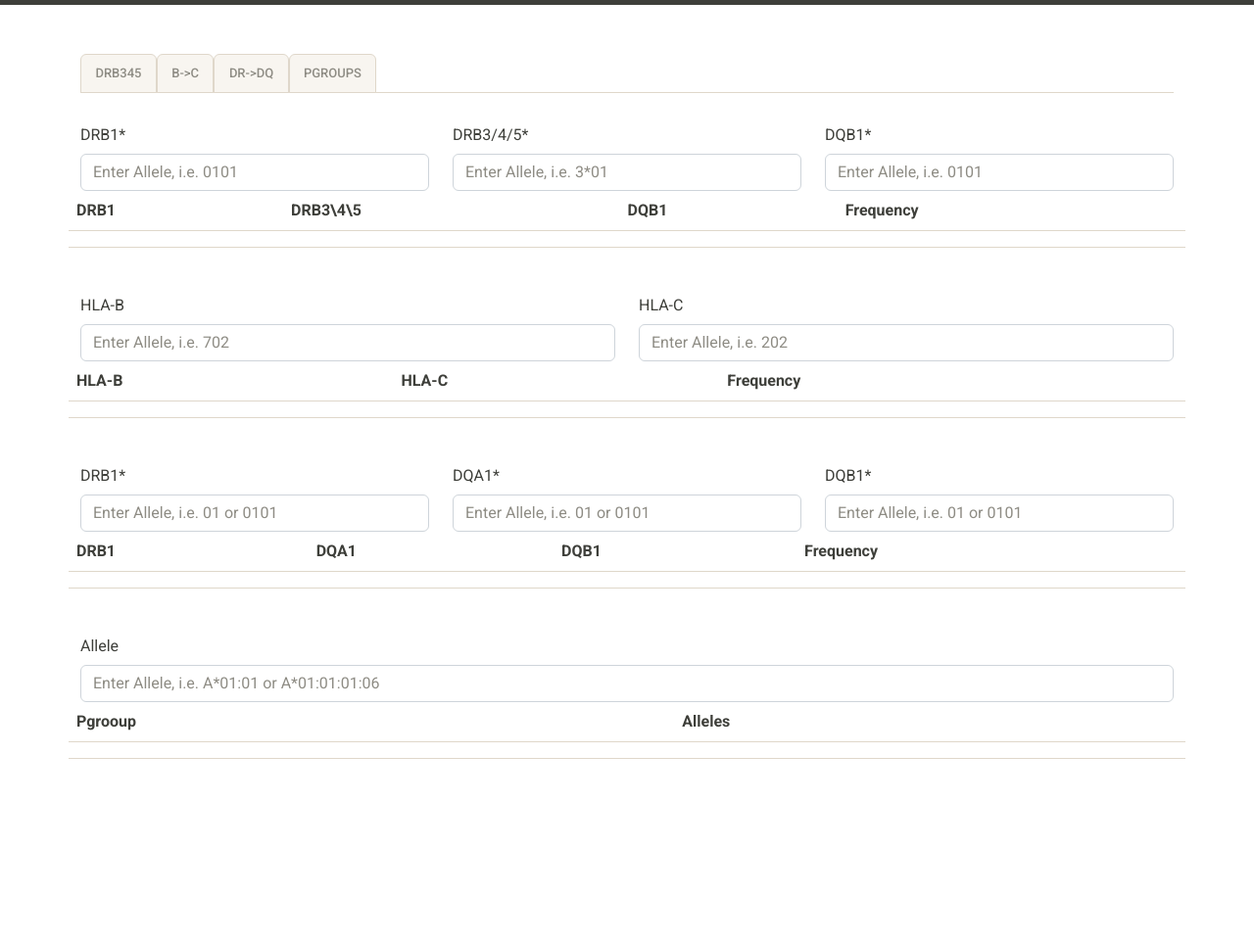
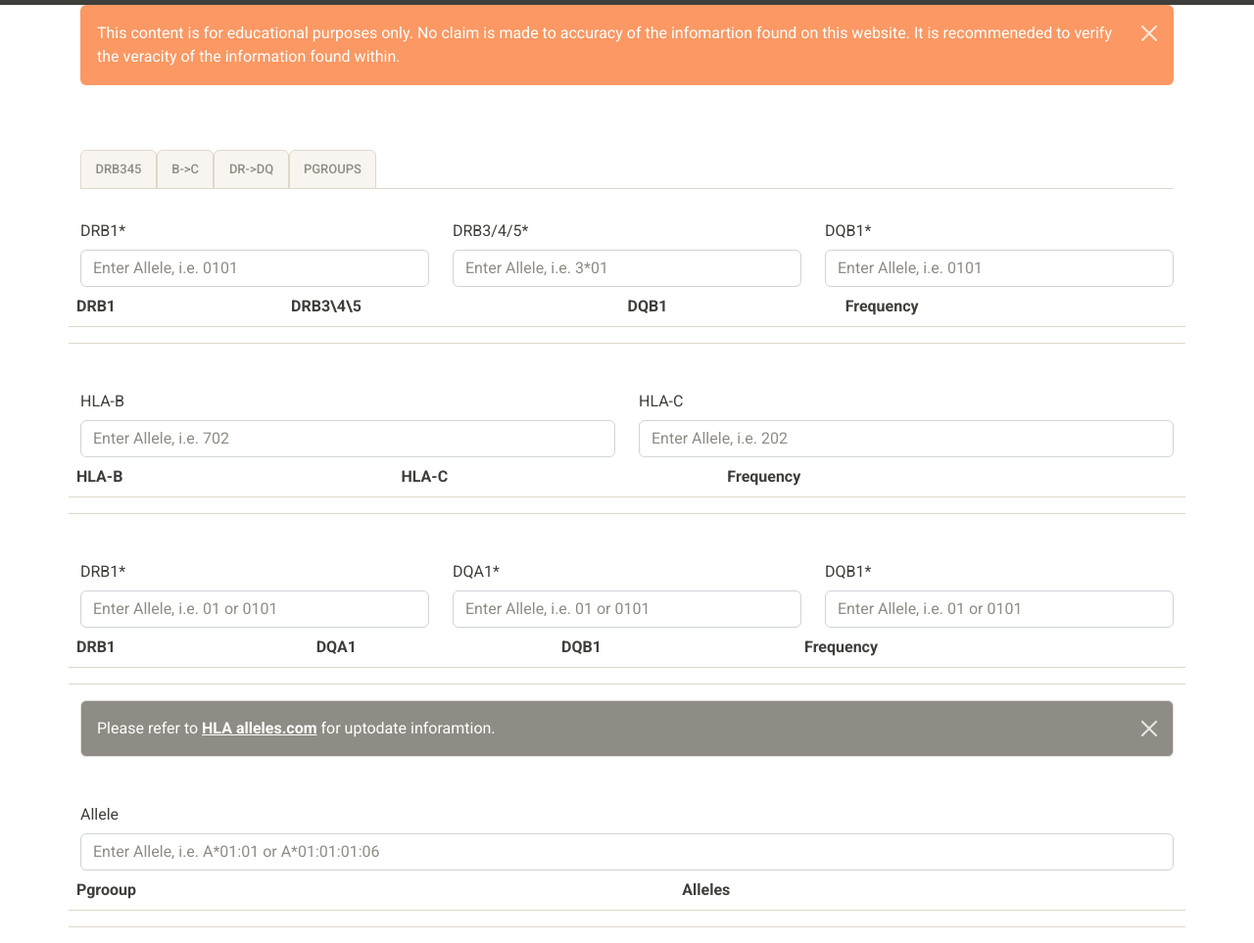
Before and after one commit to BoredBoar/HLAAssociations, a plain HTML site: page index.html in a window 1280 px wide. Shown: the part 51-1014 px from the top of the page at 98% size. Before the commit the page ends 842 px from the top, so only its background shows below. Drawn offline with nearby package versions, Linux system fonts and the light colour scheme; a script that the page names is missing.

Commit message:
Adding disclaimer

```diff
--- a/index.html
+++ b/index.html
@@ -14,6 +14,13 @@
           <a class="navbar-brand" href="#">HLA</a>
         </div>
     </nav>
+
+    <div class="container">
+        <div class="alert alert-dismissible" style="background-color:#fb9863">
+            <button type="button" class="btn-close" data-bs-dismiss="alert"></button>
+            <p class="mb-0">This content is for educational purposes only. No claim is made to accuracy of the infomartion found on this website. It is recommeneded to verify the veracity of the information found within.</a></p>
+          </div>
+    </div>
 
     <!-- Tab Controls -->
     <div class="container" style="padding-top: 50px;">
@@ -184,6 +191,10 @@
 
     <!-- PGroup table -->
     <div class="container" data-bind="visible: view() == 'Pgroup'">
+        <div class="alert alert-dismissible alert-secondary">
+            <button type="button" class="btn-close" data-bs-dismiss="alert"></button>
+            Please refer to <a href="https://hla.alleles.org/alleles/p_groups.html" class="alert-link">HLA alleles.com</a> for uptodate inforamtion.
+        </div>
         <div class="row align-items-start">
             <div class="col">
                 <div>
```
